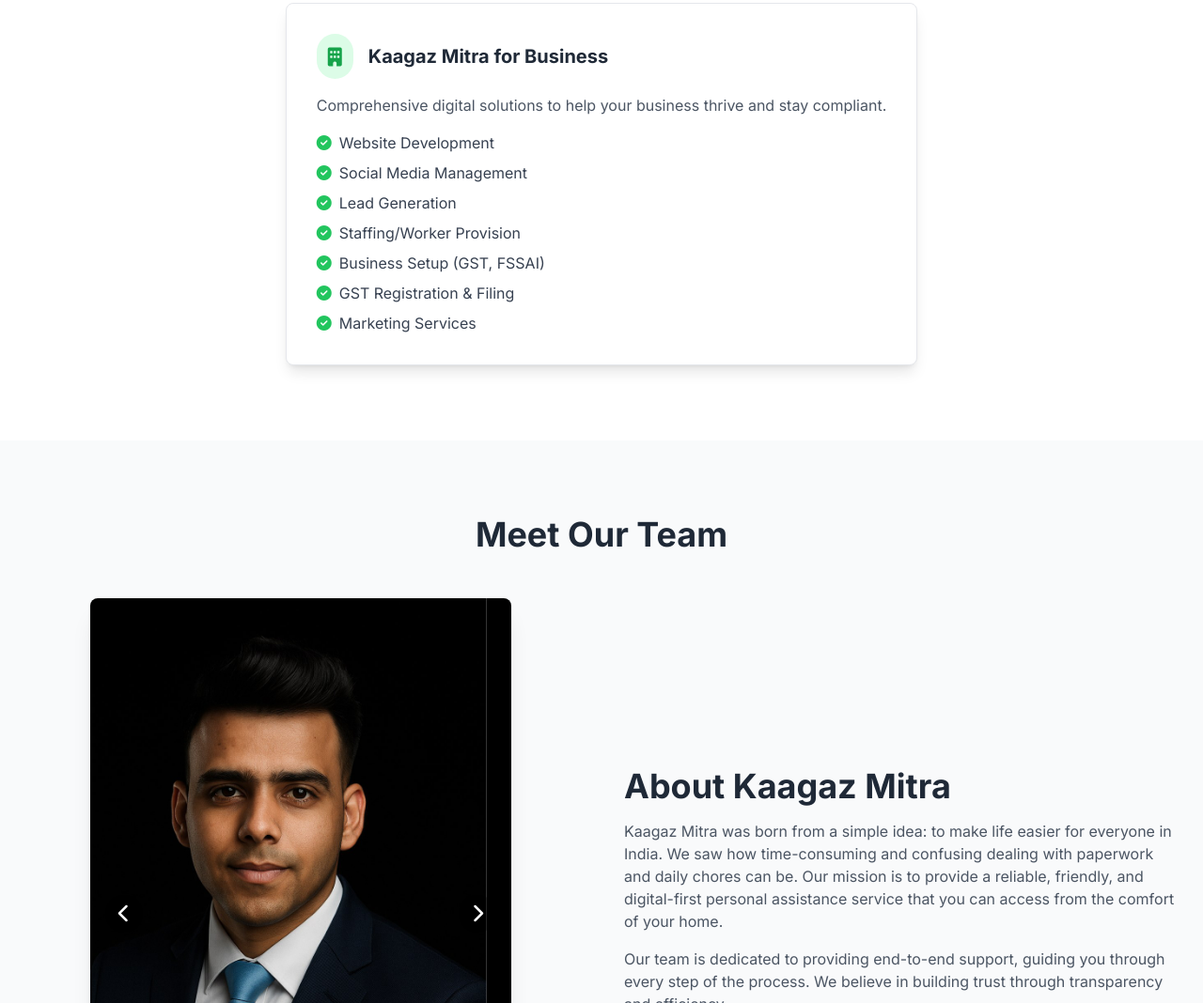
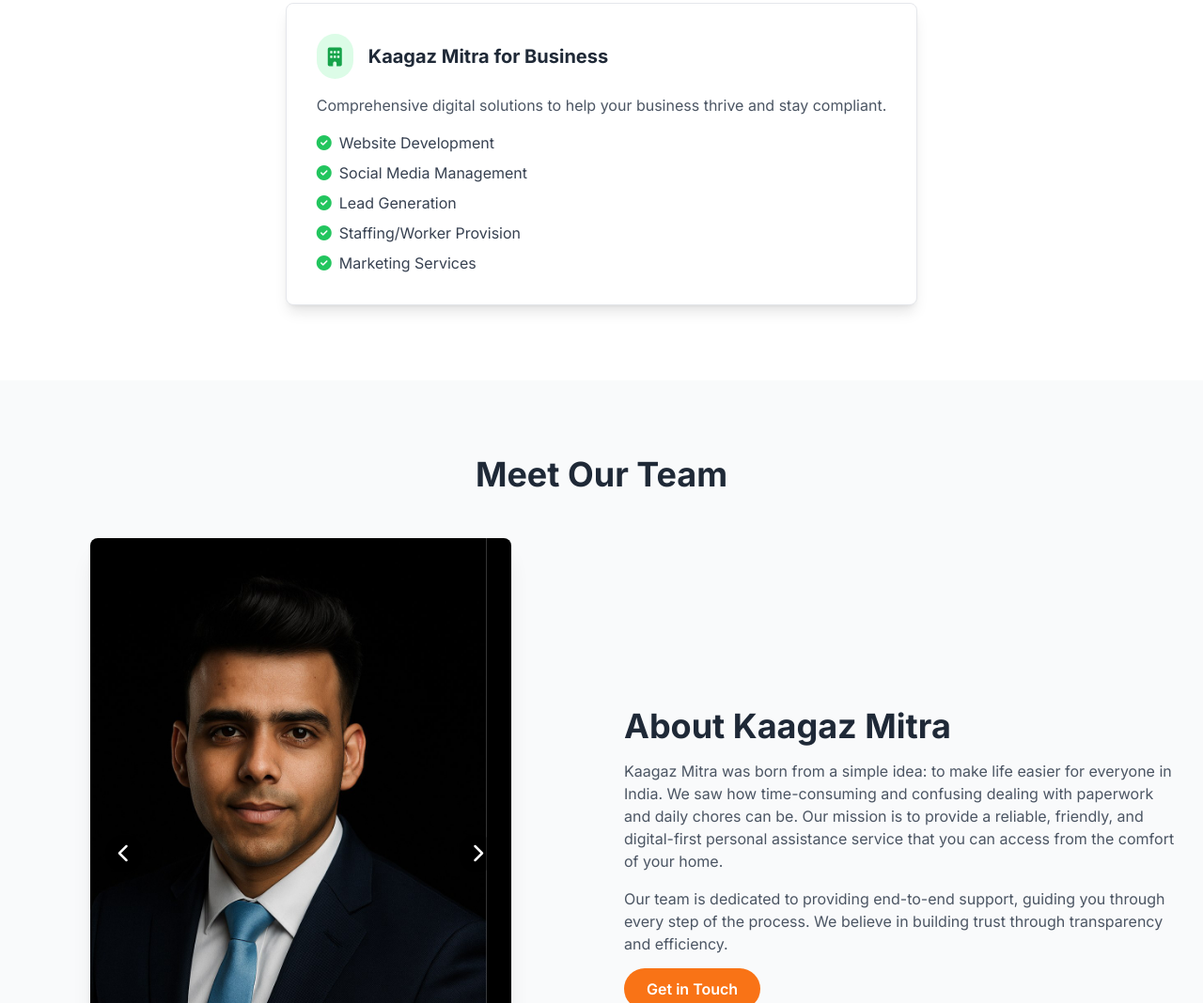
Before and after one commit to kaagazmitra/kaagazmitra, a plain HTML site: page index.html in a window 1280 px wide. Shown: the part 1515-2583 px from the top of the page at 94% size. Drawn offline with nearby package versions, Linux system fonts and the light colour scheme.

Commit message:
Update index.html

```diff
--- a/index.html
+++ b/index.html
@@ -230,8 +230,6 @@
                             <li class="flex items-center"><i class="fas fa-check-circle text-green-500 mr-2"></i> Social Media Management</li>
                             <li class="flex items-center"><i class="fas fa-check-circle text-green-500 mr-2"></i> Lead Generation</li>
                             <li class="flex items-center"><i class="fas fa-check-circle text-green-500 mr-2"></i> Staffing/Worker Provision</li>
-                            <li class="flex items-center"><i class="fas fa-check-circle text-green-500 mr-2"></i> Business Setup (GST, FSSAI)</li>
-                            <li class="flex items-center"><i class="fas fa-check-circle text-green-500 mr-2"></i> GST Registration & Filing</li>
                             <li class="flex items-center"><i class="fas fa-check-circle text-green-500 mr-2"></i> Marketing Services</li>
                         </ul>
                     </a>
```
